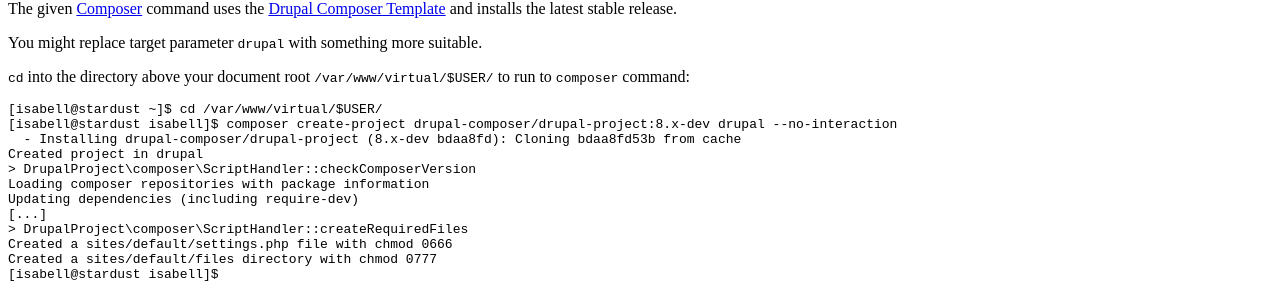
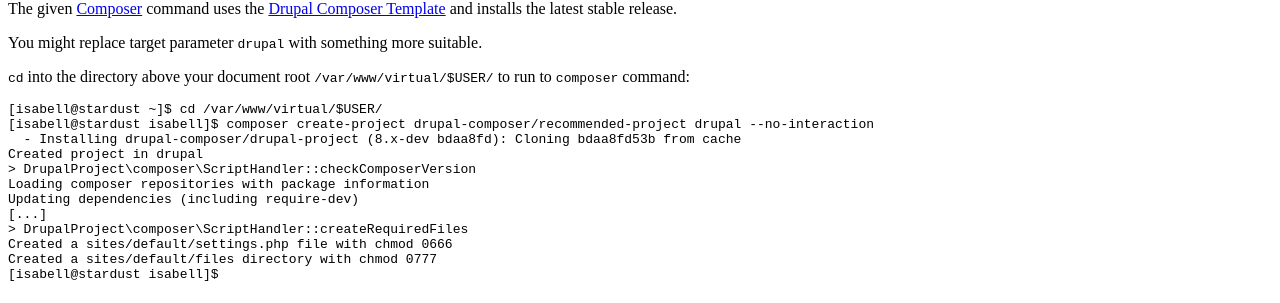
Before and after one commit to Uberspace/lab, a Sphinx documentation site: the page built from source/guide_drupal.rst, in a window 1280 px wide and 900 px high, scrolled down 4123 px. Shown: the part 143-446 px from the top of the window. Built offline with Sphinx 7.4.7 and the Read the Docs theme 2.0.0, drawn with Linux system fonts in a browser that asks for light colours.

Commit message:
Update guide_drupal.rst

```diff
--- a/source/guide_drupal.rst
+++ b/source/guide_drupal.rst
@@ -93,7 +93,7 @@
  :emphasize-lines: 1,2,12
 
  [isabell@stardust ~]$ cd /var/www/virtual/$USER/
- [isabell@stardust isabell]$ composer create-project drupal-composer/drupal-project:8.x-dev drupal --no-interaction
+ [isabell@stardust isabell]$ composer create-project drupal-composer/recommended-project drupal --no-interaction
    - Installing drupal-composer/drupal-project (8.x-dev bdaa8fd): Cloning bdaa8fd53b from cache
  Created project in drupal
  > DrupalProject\composer\ScriptHandler::checkComposerVersion
```
